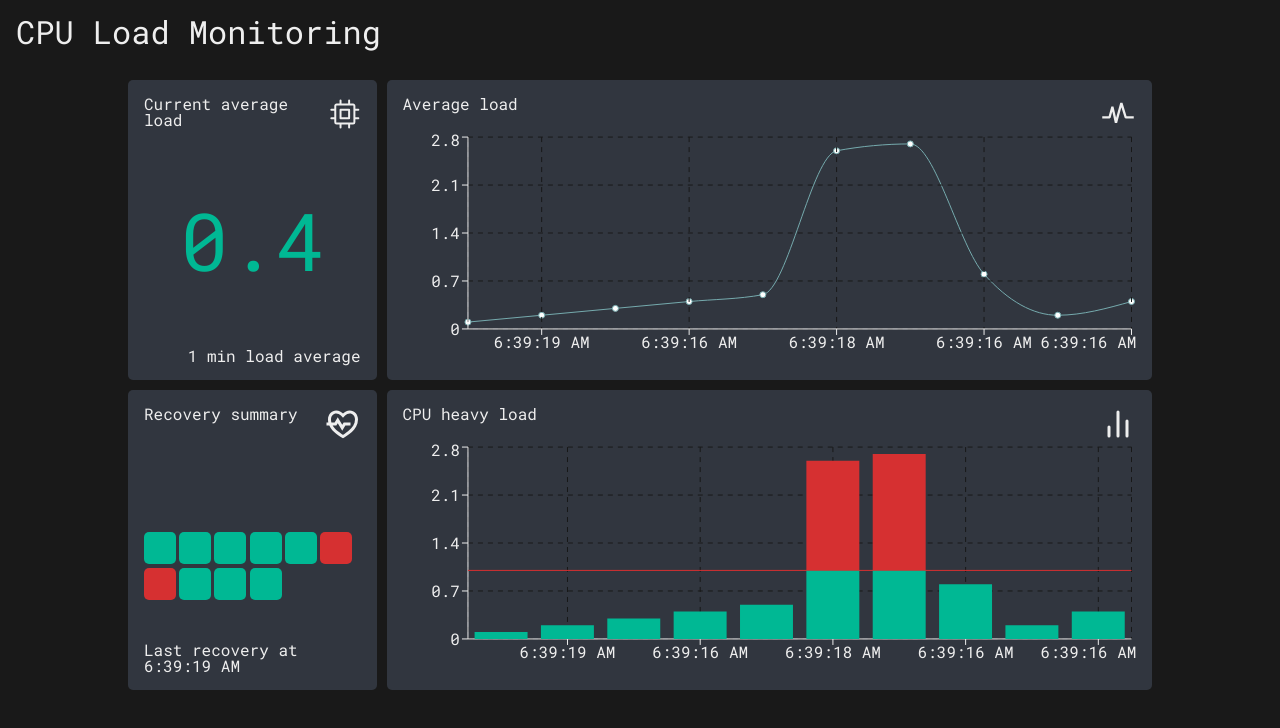
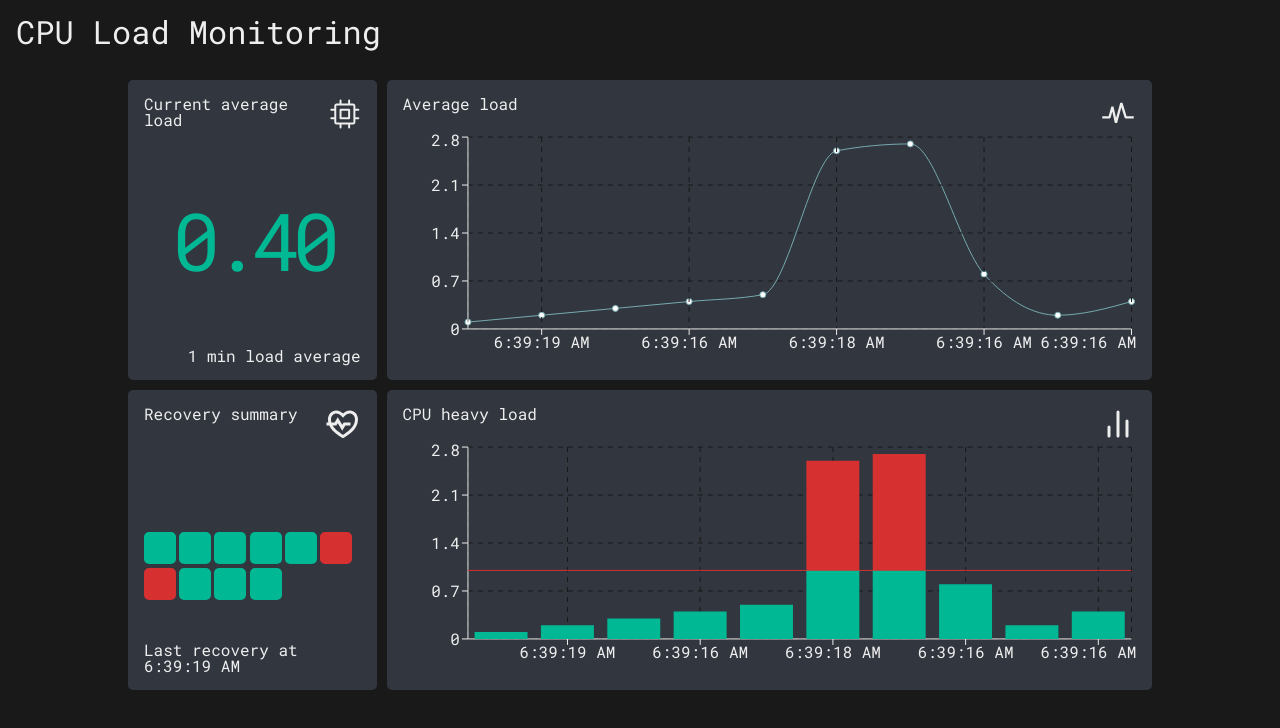
Before and after one commit to pleleu-dev/cpu-load-monitoring, a React (Vite) app in the folder frontend/: page / in a window 1280 px wide. Shown: the top 728 px of the page. Built offline with nearby package versions, Linux system fonts and the light colour scheme.

Commit message:
Create Current component

```diff
--- a/frontend/src/App/index.tsx
+++ b/frontend/src/App/index.tsx
@@ -16,6 +16,7 @@ import { FiBarChart2 } from 'react-icons/fi'
 import { RiHeartPulseLine } from 'react-icons/ri'
 
 import { Card } from '../Card'
+import { Current } from '../Current'
 
 import { cssValue } from '../utils'
 
@@ -23,8 +24,10 @@ import layout from './layout.module.css'
 import app from './app.module.css'
 import card from '../Card/card.module.css'
 
+import type { ApiLoad, Load } from '../types'
+
 function App() {
-  const data = [
+  const data: ApiLoad[] = [
     { time: 1712299156981, average: 0.1 },
     { time: 1712299159991, average: 0.2 },
     { time: 1712299160001, average: 0.3 },
@@ -37,7 +40,7 @@ function App() {
     { time: 1712299156071, average: 0.4 },
   ]
 
-  const adaptedData = data.map((item) => {
+  const adaptedData: Load[] = data.map((item) => {
     const date = new Date(item.time)
     return { ...item, formattedTime: date.toLocaleTimeString() }
   })
@@ -71,16 +74,7 @@ function App() {
       <main className={`${layout.main} ${app.main}`}>
         <section className={layout.current}>
           <Card title='Current average load' Icon={GoCpu}>
-            <p
-              className={
-                isUnderHeavyLoad
-                  ? card['indicator-heavy']
-                  : card['indicator-low']
-              }
-            >
-              {currentLoad ? currentLoad.average : 'Loading...'}
-            </p>
-            <p className={card.info}> 1 min load average </p>
+            <Current data={adaptedData} />
           </Card>
         </section>
         <section className={layout.average}>
--- a/frontend/src/Card/card.module.css
+++ b/frontend/src/Card/card.module.css
@@ -9,22 +9,6 @@
   justify-content: center;
   align-items: center;
   height: 100%;
-}
-
-.indicator {
-  font-size: 5rem;
-  text-align: center;
-  justify-self: center;
-}
-
-.indicator-heavy {
-  composes: indicator;
-  color: var(--heavy);
-}
-
-.indicator-low {
-  composes: indicator;
-  color: var(--low);
 }
 
 .grid {
@@ -84,7 +68,3 @@
   border-style: solid;
   border-color: var(--background) transparent transparent transparent;
 }
-
-.info {
-  align-self: flex-end;
-}
--- /dev/null
+++ b/frontend/src/Current/current.module.css
@@ -0,0 +1,20 @@
+.indicator {
+  font-size: 5rem;
+  letter-spacing: -0.5rem;
+  text-align: center;
+  justify-self: center;
+}
+
+.indicator-heavy {
+  composes: indicator;
+  color: var(--heavy);
+}
+
+.indicator-low {
+  composes: indicator;
+  color: var(--low);
+}
+
+.info {
+  align-self: flex-end;
+}
--- /dev/null
+++ b/frontend/src/Current/index.tsx
@@ -0,0 +1,39 @@
+/**
+ * Current component
+ * @param {Load[]} data - The load data
+ * @Description This component displays the current load average
+ */
+import { HEAVY_LIMIT } from '../constants'
+import current from './current.module.css'
+import type { Load } from '../types'
+
+type CurrentProps = {
+  data: Load[]
+}
+
+function Current({ data }: CurrentProps) {
+  const currentLoad = data.at(-1)
+
+  if (!currentLoad) {
+    return 'No data available.'
+  }
+
+  const isUnderHeavyLoad = currentLoad.average > HEAVY_LIMIT
+
+  return (
+    <>
+      <p
+        className={
+          isUnderHeavyLoad
+            ? current['indicator-heavy']
+            : current['indicator-low']
+        }
+      >
+        {currentLoad.average.toFixed(2)}
+      </p>
+      <p className={current.info}> 1 min load average </p>
+    </>
+  )
+}
+
+export { Current }
--- /dev/null
+++ b/frontend/src/constants/index.ts
@@ -0,0 +1,3 @@
+const HEAVY_LIMIT = 1
+
+export { HEAVY_LIMIT }
--- /dev/null
+++ b/frontend/src/types/index.ts
@@ -0,0 +1,11 @@
+type Load = {
+  average: number
+  time: number
+  formattedTime: string
+}
+
+type ApiLoad = {
+  average: number
+  time: number
+}
+export type { Load, ApiLoad }
```
Also changed, not shown: 1 other file (tests, documents, lock files or other folders).
